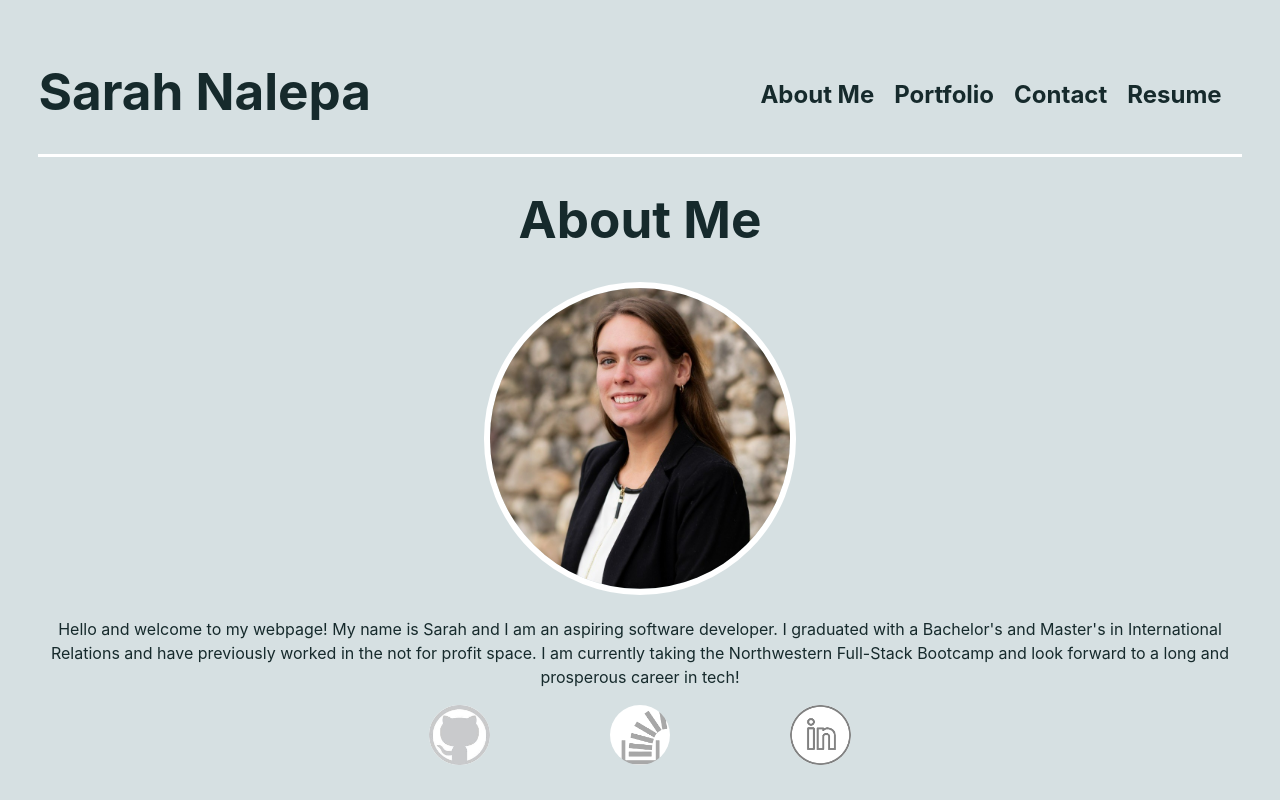
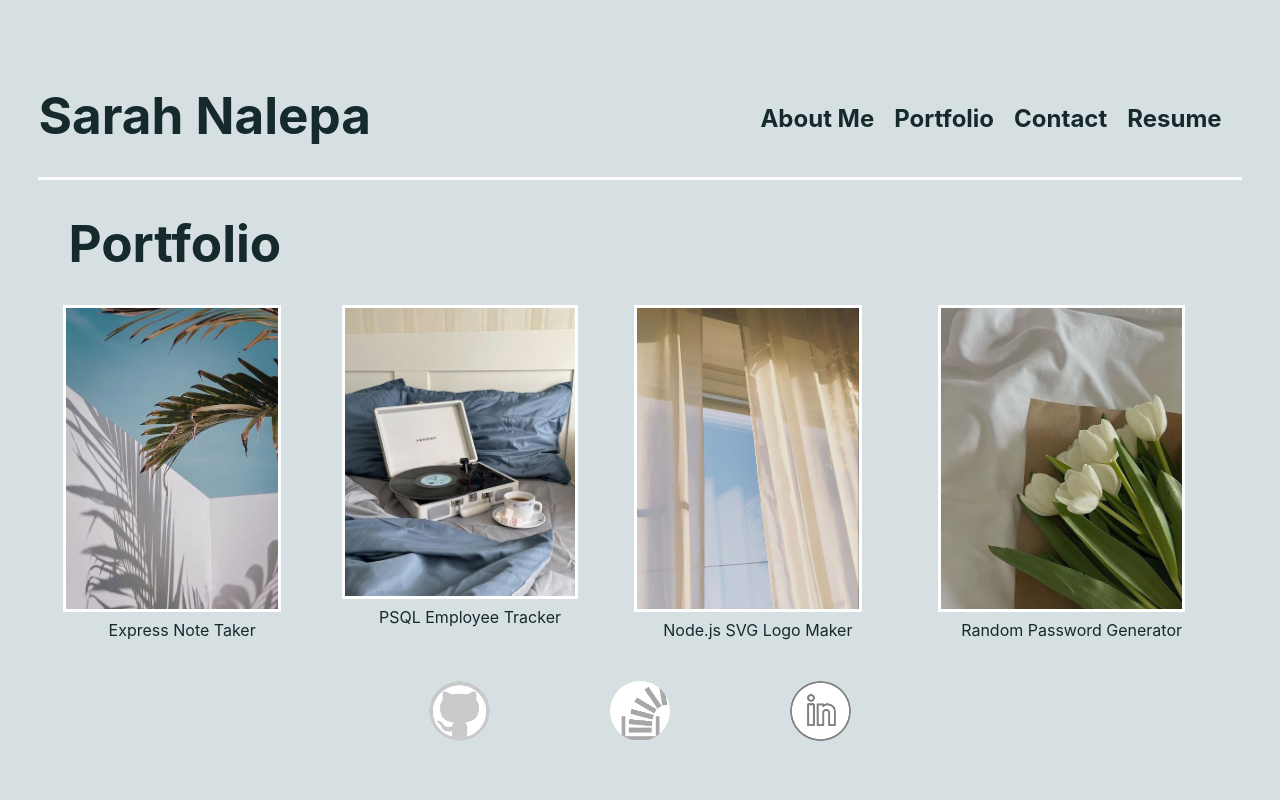
Before and after one commit to snalepa11/react-portfolio, a React (Vite) app in the folder react-portfoliov/: page / in a window 1280 px wide. Built offline with nearby package versions, Linux system fonts and the light colour scheme.

Commit message:
Added caption for portfolio

```diff
--- a/react-portfoliov/src/App.css
+++ b/react-portfoliov/src/App.css
@@ -23,8 +23,8 @@
 }
 
 .tree {
-  max-height: 75%;
-  max-width: 75%;
+  max-height: 80%;
+  max-width: 80%;
   border: white solid 3px;
   margin-right: 20px;
 }
@@ -35,7 +35,7 @@
 }
 
 .flex-wrap {
-  display: flex-wrap;
+  flex-wrap: wrap;
 }
 
 header {
@@ -46,9 +46,9 @@ border-bottom: white solid 3px;
   font-size: x-large;
 
     & li {
-      margin-right: 20px;
+    margin-right: 20px;
     margin-top: 5%;
-   font-weight: bold;
+    font-weight: bold;
     }
  }
 }
--- a/react-portfoliov/src/App.jsx
+++ b/react-portfoliov/src/App.jsx
@@ -12,9 +12,9 @@ function App() {
     <div>
 
        <Header></Header>
-      <Home></Home>
-      {/* <Resume></Resume> */}
-      {/* <Portfolio></Portfolio> */}
+      {/* <Home></Home>
+      <Resume></Resume> */}
+      <Portfolio></Portfolio>
       <Footer></Footer>
 
     </div>
--- a/react-portfoliov/src/pages/Portfolio.jsx
+++ b/react-portfoliov/src/pages/Portfolio.jsx
@@ -11,15 +11,19 @@ export default function Portfolio(){
             <div class='flex'>
             <div>
                 <a href='https://github.com/snalepa11/Note-taker'><img class = 'tree' src={tree} alt = "a palm tree by a white house" /></a>
+                <figcaption>Express Note Taker</figcaption>
             </div>
             <div>
                <a href='https://github.com/snalepa11/sql-employee-tracker'> <img class = 'tree' src={record} alt = "A blue record player" /></a>
+               <figcaption>PSQL Employee Tracker</figcaption>
             </div>
             <div>
                 <a href='https://github.com/snalepa11/SVG-logo-maker'><img class = 'tree' src = {linen} alt = "white curtains blowing in the wind" /></a>
+                <figcaption>Node.js SVG Logo Maker</figcaption>
             </div>
             <div>
                 <a href='https://github.com/snalepa11/random-password-generator'><img class = 'tree' src = {tulips} alt = "white tulips in a brown paper bag" /></a>
+                <figcaption>Random Password Generator</figcaption>
             </div>
             </div>
         </div>
```
